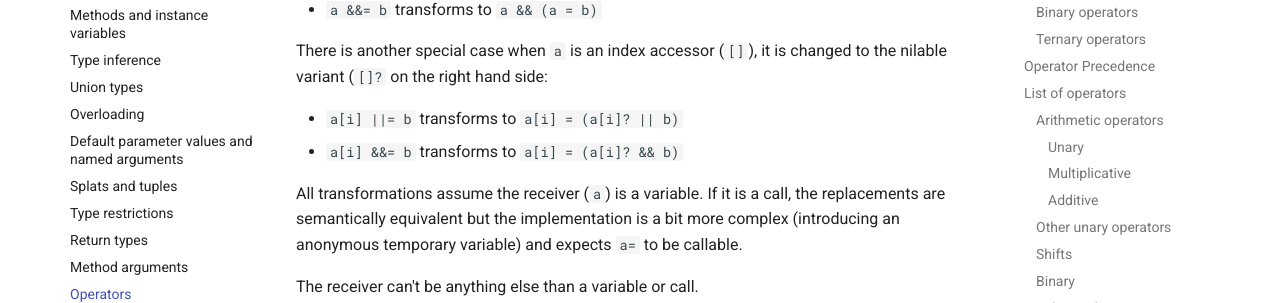
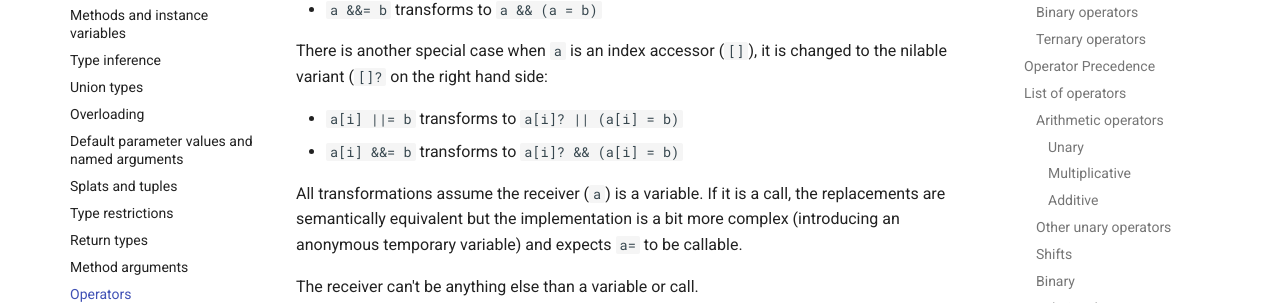
Before and after one commit to crystal-lang/crystal-book, an MkDocs documentation site: the page built from docs/syntax_and_semantics/operators.md, in a window 1280 px wide and 900 px high, scrolled down 8749 px. Shown: the part 150-453 px from the top of the window. Built offline with MkDocs 1.6.1 and Material for MkDocs 9.7.7, drawn with Linux system fonts in a browser that asks for light colours; nearby versions of some CDN libraries; library files that are not in the unit come from our copies; comment, search, counter and statistics services are not loaded; the version menu is left out.

```diff
--- a/docs/syntax_and_semantics/operators.md
+++ b/docs/syntax_and_semantics/operators.md
@@ -341,8 +341,8 @@ Exceptions to the general expansion formula are the logical operators:
 There is another special case when `a` is an index accessor (`[]`), it is
 changed to the nilable variant (`[]?` on the right hand side:
 
-* `a[i] ||= b` transforms to `a[i] = (a[i]? || b)`
-* `a[i] &&= b` transforms to `a[i] = (a[i]? && b)`
+* `a[i] ||= b` transforms to `a[i]? || (a[i] = b)`
+* `a[i] &&= b` transforms to `a[i]? && (a[i] = b)`
 
 All transformations assume the receiver (`a`) is a variable. If it is a call,
 the replacements are semantically equivalent but the implementation is a bit
```
